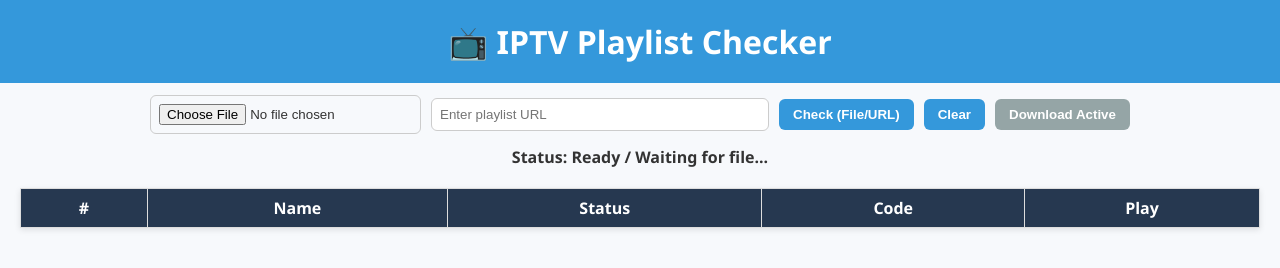
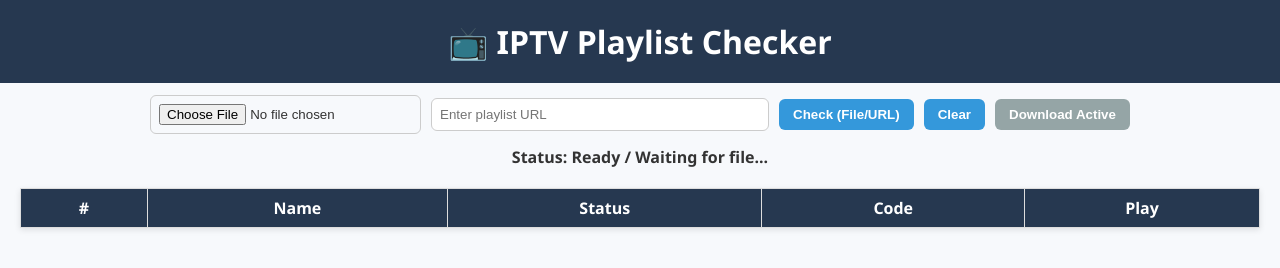
Before and after one commit to YAPMIX/yapmix.github.io, a plain HTML site: page index.html in a window 1280 px wide. Drawn offline with nearby package versions, Linux system fonts and the light colour scheme.

Commit message:
Update index.html

```diff
--- a/index.html
+++ b/index.html
@@ -5,7 +5,7 @@
     <title>IPTV Playlist Checker</title>
     <style>
         body { font-family: 'Segoe UI', Tahoma, Geneva, Verdana, sans-serif; margin: 0; background: #f7f9fc; color: #333; }
-        h1 { text-align: center; padding: 20px; margin: 0; background: #3498db; color: white; }
+        h1 { text-align: center; padding: 20px; margin: 0; background: #263850; color: white; }
         #controls { margin: 12px 20px; display: flex; gap: 10px; flex-wrap: wrap; justify-content: center; align-items: center; }
         input[type="file"], input[type="text"], textarea { padding: 8px; border: 1px solid #ccc; border-radius: 6px; }
         button { padding: 8px 14px; border: none; border-radius: 6px; cursor: pointer; font-weight: bold; background: #3498db; color: white; transition: background 0.3s; }
```
